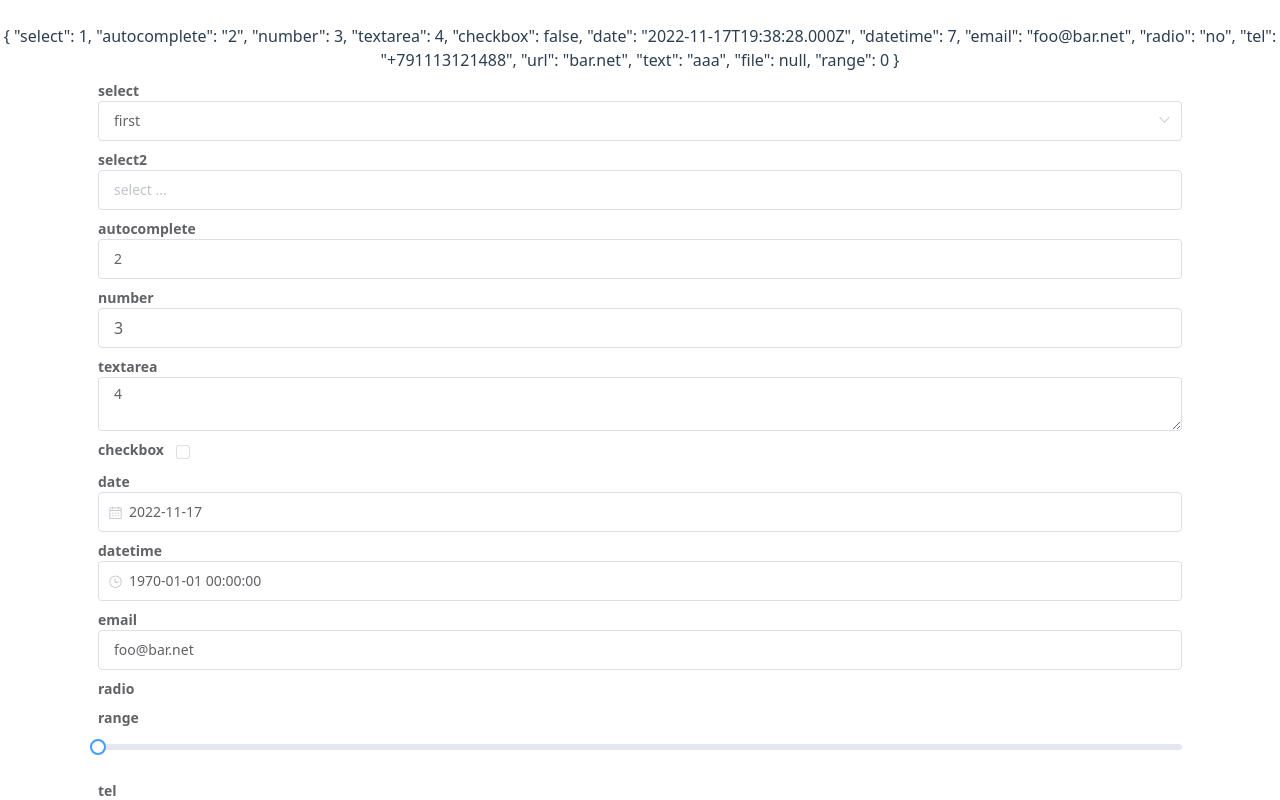
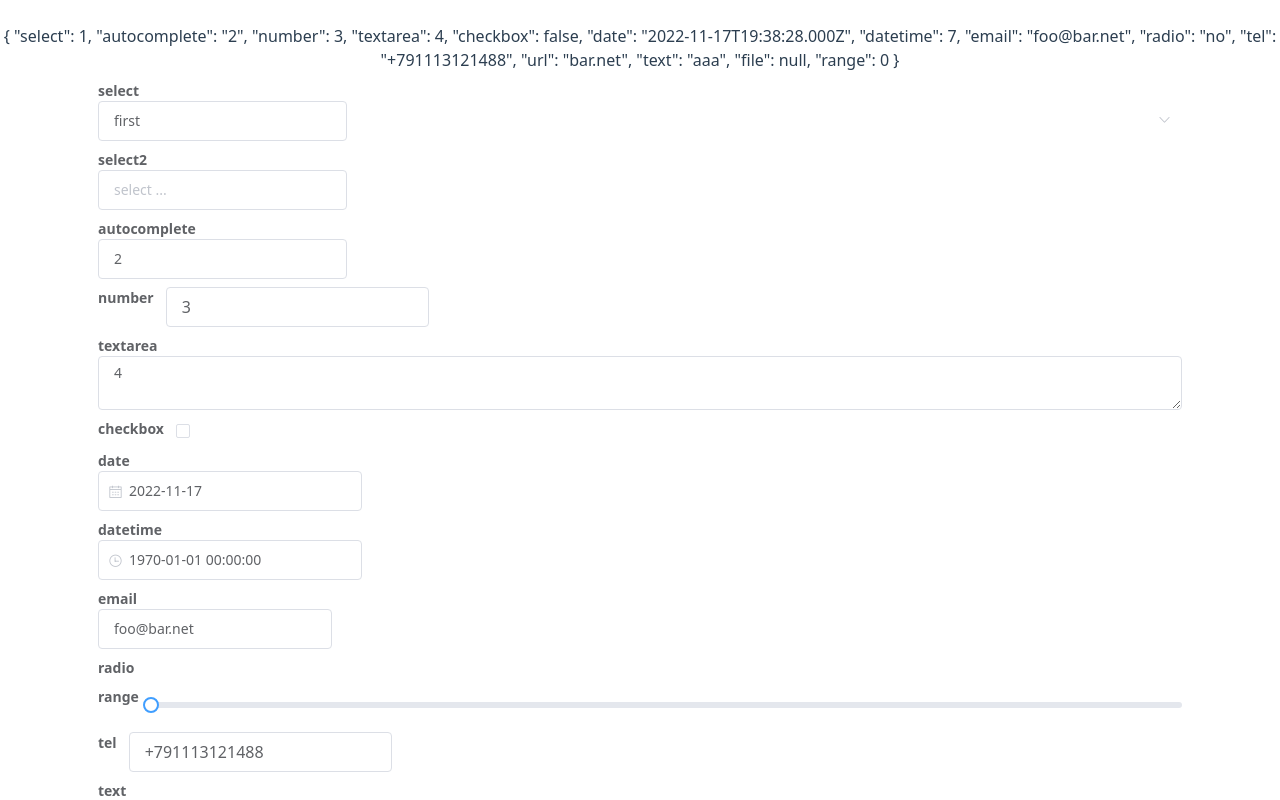
Before and after one commit to alkokaine/cdjs-vue, a Vue app: page /cd-form in a window 1280 px wide. Shown: the top 800 px of the page. Built offline with nearby package versions, Linux system fonts and the light colour scheme; no server answers.

Commit message:
element-classes, something stupid

```diff
--- a/src/components/cd-cell.vue
+++ b/src/components/cd-cell.vue
@@ -170,10 +170,13 @@
   }
   .cd-slider {
     width: -webkit-fill-available;
-    display: inline-block;
+    display: flex;
   }
   .cd-checkbox {
     font-size: inherit!important;
+  }
+  .el-input__inner {
+    width: unset!important;
   }
 </style>
 <style scoped>
```
